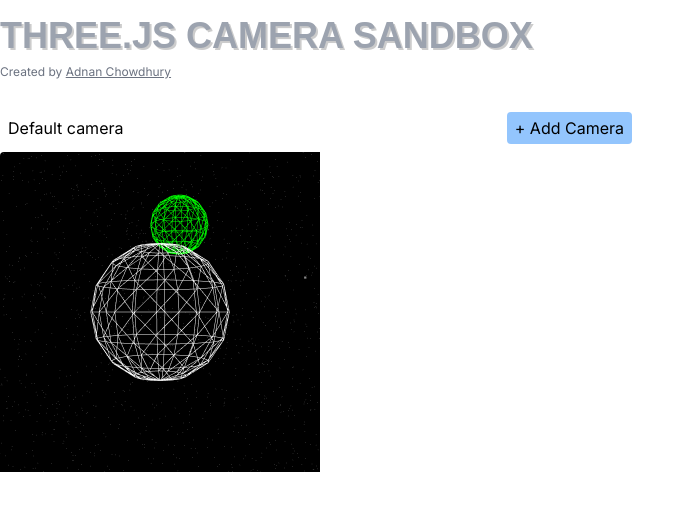
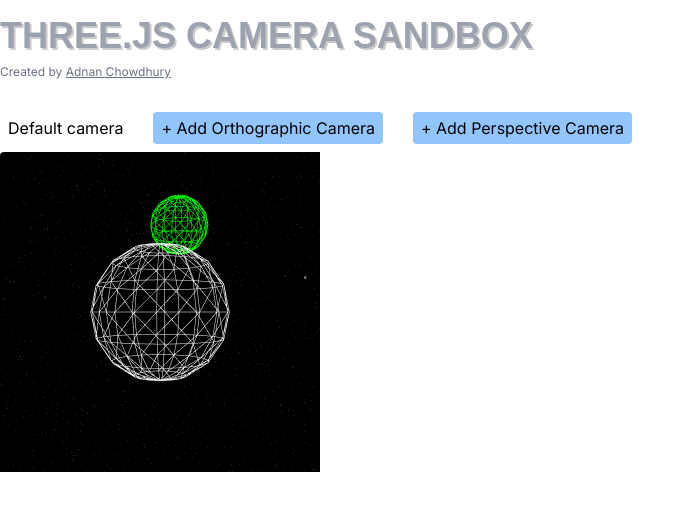
Before and after one commit to bttf/threejs-camera-sandbox, a Next.js app: page / in a window 1280 px wide. Shown: the top 510 px of the page, without its empty margins (0-695 px from the left). Built offline with nearby package versions, Linux system fonts and the light colour scheme; a web font is replaced by a local one.

Commit message:
Add different types of cameras

```diff
--- a/src/app/components/Camera.tsx
+++ b/src/app/components/Camera.tsx
@@ -3,7 +3,7 @@
 import * as THREE from "three";
 import { OrbitControls } from "three/examples/jsm/controls/OrbitControls";
 import clsx from "clsx";
-import { FC, useEffect, useRef, useState } from "react";
+import { FC, useCallback, useEffect, useRef, useState } from "react";
 import { CameraView } from "@/app/lib/cameraWorld";
 
 const Camera: FC<{
--- a/src/app/components/Sandbox.tsx
+++ b/src/app/components/Sandbox.tsx
@@ -20,7 +20,7 @@
     setCameraViews([cameraView]);
   }, []);
 
-  const addCamera = useCallback(() => {
+  const addPerspectiveCamera = useCallback(() => {
     const newCameraViews = _addCamera({
       type: "perspective",
       fov: 25,
@@ -31,6 +31,18 @@
         z: 200 - Math.random() * 400 + 100,
         x: 200 - Math.random() * 400 + 100,
       },
+    });
+    setCameraViews([...newCameraViews]);
+  }, [setCameraViews]);
+
+  const addOrthographicCamera = useCallback(() => {
+    const newCameraViews = _addCamera({
+      type: "orthographic",
+      near: 1,
+      left: -200,
+      right: 200,
+      top: 200,
+      bottom: -200,
     });
     setCameraViews([...newCameraViews]);
   }, [setCameraViews]);
@@ -55,9 +67,15 @@
 
           <button
             className="my-2 px-2 py-1 bg-blue-300 rounded"
-            onClick={addCamera}
+            onClick={addOrthographicCamera}
           >
-            + Add Camera
+            + Add Orthographic Camera
+          </button>
+          <button
+            className="my-2 px-2 py-1 bg-blue-300 rounded"
+            onClick={addPerspectiveCamera}
+          >
+            + Add Perspective Camera
           </button>
         </div>
         <Camera
```
